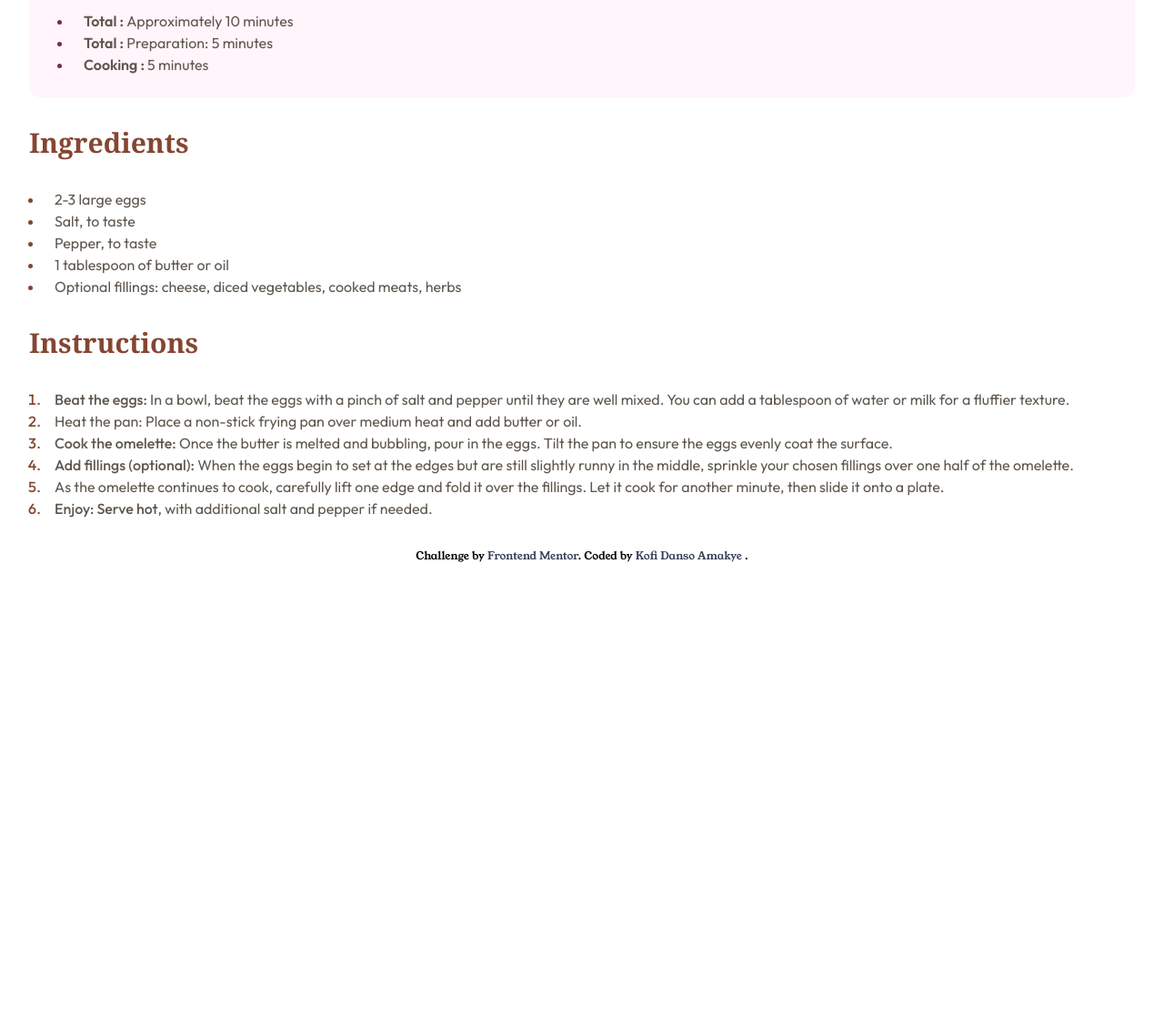
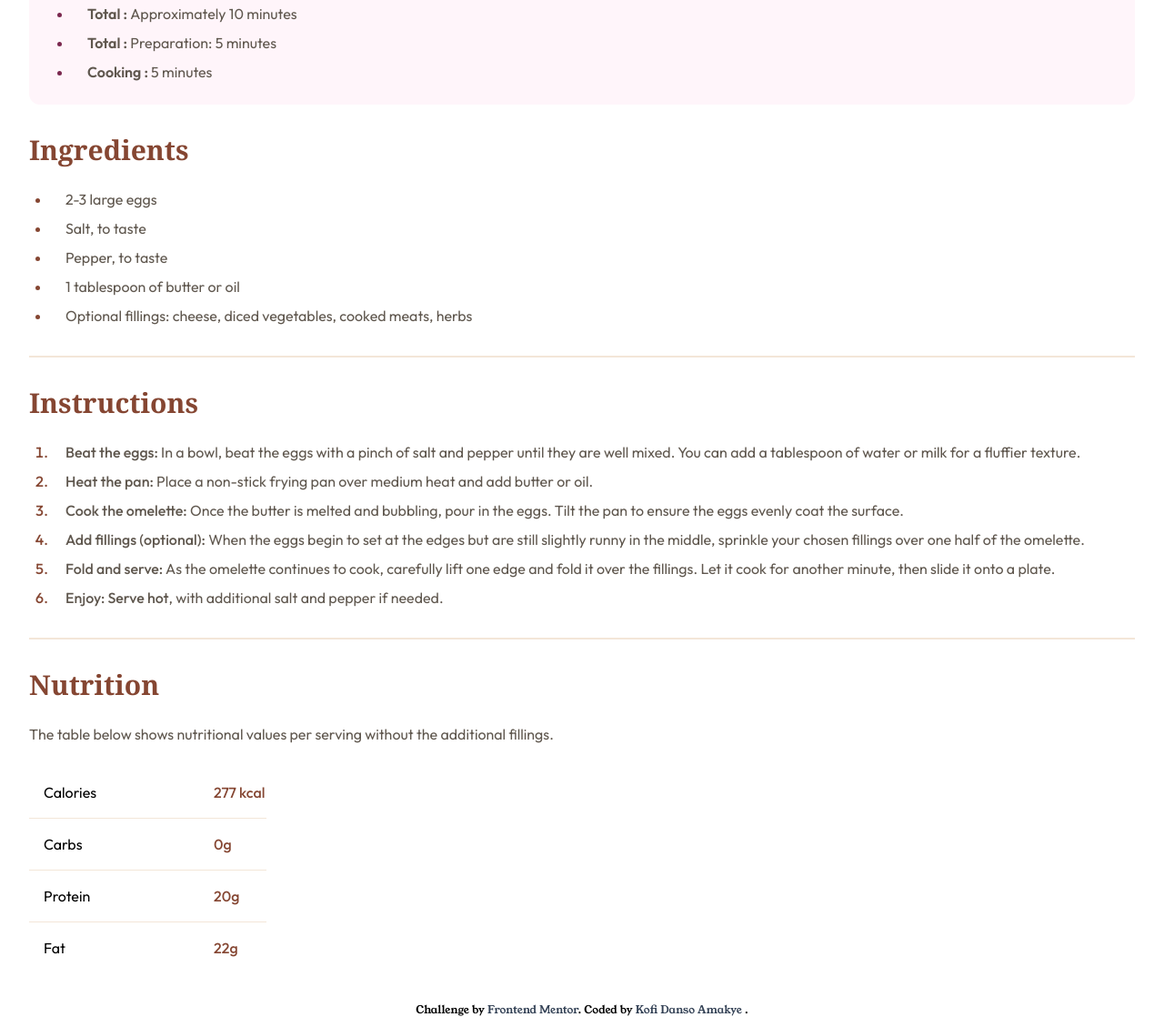
Before and after one commit to Kofiastro/Recipe-Page, a website: page index.html in a window 1280 px wide. Shown: the part 830-1948 px from the top of the page at 91% size. Before the commit the page ends 1449 px from the top, so only its background shows below. Drawn offline with Linux system fonts and the light colour scheme.

Commit message:
recipe page completed

```diff
--- a/index.html
+++ b/index.html
@@ -43,20 +43,15 @@
             Preparation time
           </h1>
           <!--list -->
-          <div class="flex px-6 items-baseline space-y-2 space-x-3">
-            <ul class="list-disc text-DarkRaspberry">
-              <li></li>
-              <li></li>
-              <li></li>
-            </ul>
-            <ul class=" text-WengeBrown  ">
-              <li>
+          <div class=" pl-6 items-baseline space-y-2 ">
+            <ul class=" marker:text-DarkRaspberry list-disc space-y-2 text-WengeBrown ">
+              <li class="pl-4">
                 <p><span class="font-semibold">Total : </span>Approximately 10 minutes</p>
               </li>
-              <li>
+              <li class="pl-4">
                 <p><span class="font-semibold">Total : </span>Preparation: 5 minutes</p>
               </li>
-              <li>
+              <li class="pl-4">
                 <p><span class="font-semibold">Cooking : </span>5 minutes</p>
               </li>
             </ul>
@@ -65,71 +60,94 @@
         <!--Ingredients-->
         <div class="font-outfit space-y-6">
           <h1 class="font-serif font-semibold text-3xl text-Nutmeg"> Ingredients</h1>
-          <div class="flex px-4 items-baseline space-y-2 space-x-3">
-            <ul class="list-disc text-Nutmeg ">
-              <li></li>
-              <li></li>
-              <li></li>
-              <li></li>
-              <li></li>
-            </ul>
-            <ul class=" text-WengeBrown ">
-              <li>2-3 large eggs</li>
-              <li>Salt, to taste
+          <div class="pl-6 items-baseline ">
+            <ul class="marker:text-Nutmeg space-y-2 list-disc text-WengeBrown">
+              <li class="pl-4">2-3 large eggs</li>
+              <li class="pl-4">Salt, to taste
               </li>
-              <li>Pepper, to taste
+              <li class="pl-4">Pepper, to taste
               </li>
-              <li> 1 tablespoon of butter or oil
+              <li class="pl-4"> 1 tablespoon of butter or oil
               </li>
-              <li>Optional fillings: cheese, diced vegetables, cooked meats, herbs</li>
+              <li class="pl-4">Optional fillings: cheese, diced vegetables, cooked meats, herbs</li>
             </ul>
           </div>
         </div>
         <!--Instructions-->
-
-        <div class="font-outfit space-y-6">
+        <div class="font-outfit space-y-6 border-y-2 py-8 border-Eggshell  ">
           <h1 class="font-serif font-semibold text-3xl text-Nutmeg"> Instructions</h1>
-          <div class="flex px-4 items-baseline space-y-2 space-x-3">
-            <ul class="list-decimal font-medium text-Nutmeg ">
-              <li></li>
-              <li></li>
-              <li></li>
-              <li></li>
-              <li></li>
-              <li></li>
-            </ul>
-            <ul class=" text-WengeBrown ">
-              <li>
-
+          <div class="pl-6 items-baseline ">
+            <ul class="marker:text-Nutmeg marker:font-medium  text-WengeBrown space-y-2 list-decimal">
+              <li class="pl-4">
                 <p><span class="font-medium">Beat the eggs:</span> In a bowl, beat the eggs with a pinch of salt and
                   pepper until they are well mixed. You
                   can add a tablespoon of water or milk for a fluffier texture.</p>
-
               </li>
-              <li>
-                <span>Heat the pan:</span> Place a non-stick frying pan over medium heat and add butter or oil.
-
-
+              <li class="pl-4">
+                <p>
+                  <span class="font-medium">Heat the pan:</span> Place a non-stick frying pan over medium heat and add
+                  butter or oil.
+                </p>
               </li>
-              <li>
+              <li class="pl-4">
                 <p><span class="font-medium">Cook the omelette:</span> Once the butter is melted and bubbling, pour in
                   the eggs. Tilt the pan to ensure the
                   eggs evenly coat the surface.</p>
               </li>
-              <li>
-                <span class="font-medium">Add fillings (optional):</span> When the eggs begin to set at the edges but
-                are still slightly runny in the
-                middle, sprinkle your chosen fillings over one half of the omelette.
+              <li class="pl-4">
+                <p> <span class="font-medium">Add fillings (optional):</span> When the eggs begin to set at the edges
+                  but
+                  are still slightly runny in the
+                  middle, sprinkle your chosen fillings over one half of the omelette.</p>
               </li>
-              <li>
-                <span class="font-medium"></span>
-                As the omelette continues to cook, carefully lift one edge and fold it over the
-                fillings. Let it cook for another minute, then slide it onto a plate.
+              <li class="pl-4">
+                <p>
+                  <span class="font-medium">Fold and serve:</span>
+                  As the omelette continues to cook, carefully lift one edge and fold it over the
+                  fillings. Let it cook for another minute, then slide it onto a plate.
+                </p>
               </li>
-              <li>
-                <span class="font-medium">Enjoy: Serve hot</span>, with additional salt and pepper if needed.
+              <li class="pl-4">
+                <p><span class="font-medium">Enjoy: Serve hot</span>, with additional salt and pepper if needed.</p>
               </li>
             </ul>
+          </div>
+        </div>
+        <!--Nutrition container-->
+        <div class="font-outfit space-y-6">
+            <h1 class="font-serif font-semibold text-3xl text-Nutmeg"> Nutrition</h1>
+            <p class="text-WengeBrown">The table below shows nutritional values per serving without the additional fillings.</p>
+            <!--Table-->
+            <table class="table-fixed flex item-center justify-left ">
+              <tbody class=" divide-y divide-Eggshell ">
+                <tr class="">
+                  <td class="pr-32 p-4 " >
+                    Calories</td>
+                  <td class="font-medium text-Nutmeg md:pr-60">277 kcal</td>
+                </tr>
+                <tr class="">
+                  <td class="pr-32 p-4 md:pr-60 " >
+                    Carbs</td>
+                  <td class="font-medium text-Nutmeg">0g</td>
+                </tr>
+                <tr class="">
+                  <td class="pr-32 p-4 md:pr-60" >
+                    Protein</td>
+                  <td class="font-medium text-Nutmeg">20g</td>
+                </tr><tr class="">
+                  <td class="pr-32 p-4 md:pr-60" >
+                    Fat</td>
+                  <td class="font-medium text-Nutmeg">22g</td>
+                </tr>
+
+              </tbody>
+            </table>
+
+
+
+            </div>
+
+            </div>
           </div>
         </div>
       </div>
```
Also changed, not shown: css/style.css.
